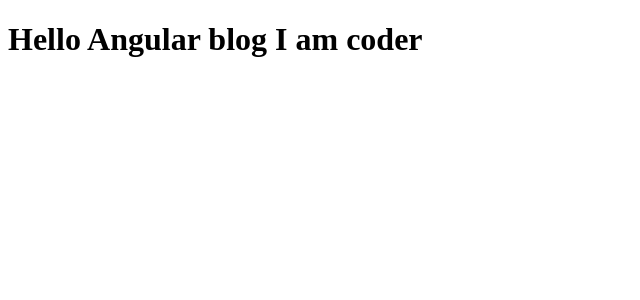
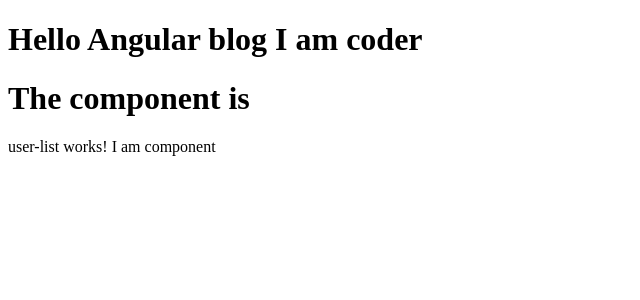
Before and after one commit to Onkar432/Angular-Learning, an Angular app: page / in a window 1280 px wide. Shown: the top 300 px of the page, without its empty margins (0-640 px from the left). Built offline with nearby package versions, Linux system fonts and the light colour scheme.

Commit message:
Angular Components

```diff
--- a/src/app/app.component.html
+++ b/src/app/app.component.html
@@ -1 +1,3 @@
 <h1>Hello Angular {{title}} {{data}}</h1>
+<h1>The component is</h1>
+<app-user-list></app-user-list>
--- a/src/app/app.module.ts
+++ b/src/app/app.module.ts
@@ -2,10 +2,12 @@
 import { BrowserModule } from '@angular/platform-browser';
 
 import { AppComponent } from './app.component';
+import { UserListComponent } from './user-list/user-list.component';
 
 @NgModule({
   declarations: [
-    AppComponent
+    AppComponent,
+    UserListComponent
   ],
   imports: [
     BrowserModule
--- /dev/null
+++ b/src/app/user-list/user-list.component.html
@@ -0,0 +1 @@
+<p>user-list works! I am component</p>
```
Also changed, not shown: src/app/user-list/user-list.component.ts (added, +10 -0 lines), src/app/user-list/user-list.component.css (added), theory.txt (added), 1 other file (tests, documents, lock files or other folders).
